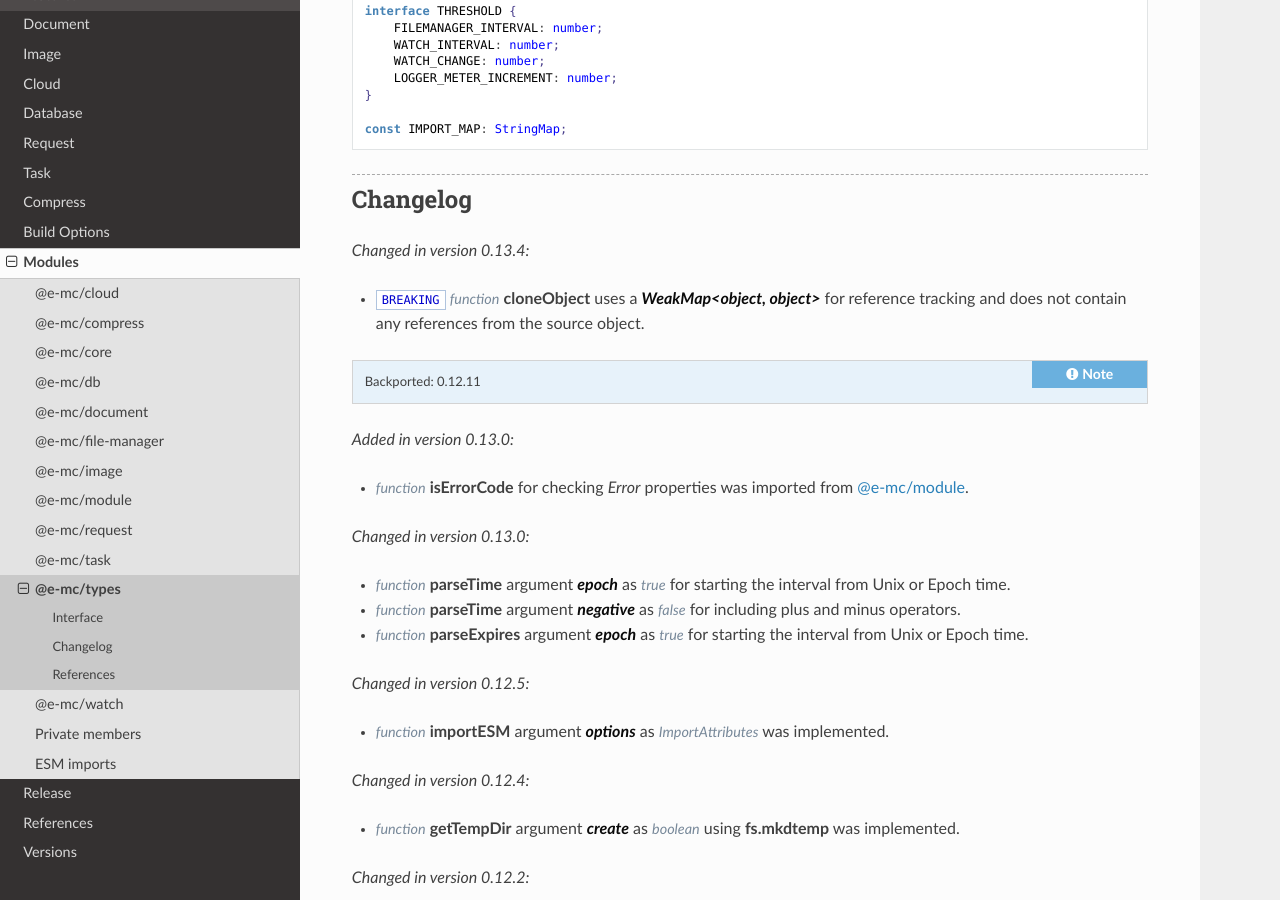
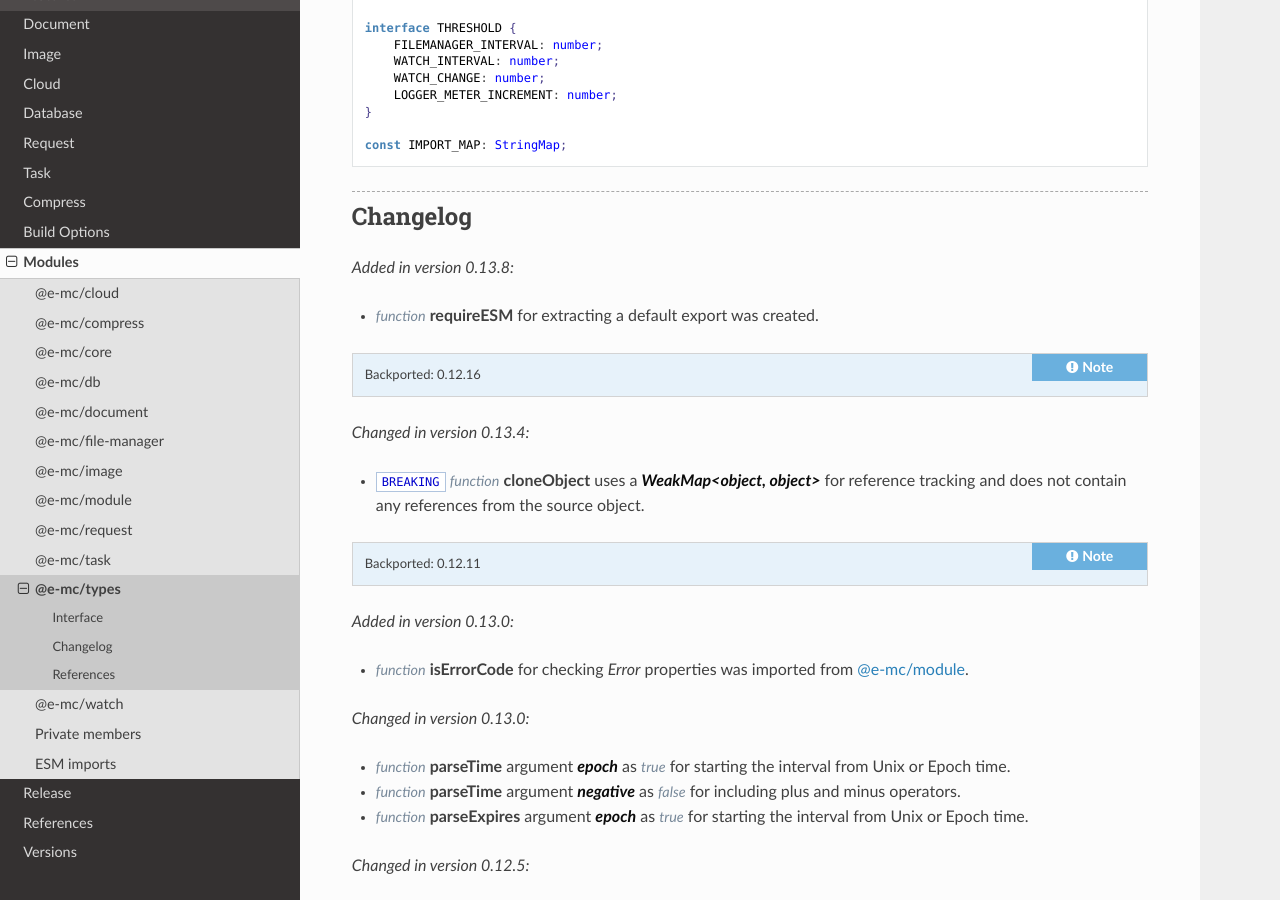
Before and after one commit to anpham6/chrome-docs, a Sphinx documentation site: the page built from source/modules/types.rst, in a window 1280 px wide and 900 px high, scrolled down 3462 px. Built offline with Sphinx 7.4.7 and the Read the Docs theme 3.1.0, drawn with Linux system fonts in a browser that asks for light colours; some of the changed text lies outside the part shown.

```diff
--- a/source/build.rst
+++ b/source/build.rst
@@ -290,8 +290,11 @@ Non-JWT access is supported when using **squared-express** [#]_ and `Express 5 <
 .. code-block::
   :caption: Global [#]_
 
-  squared.auth({ username: "mongo", password: "87094", realm: "firebase" }, true /* Required */);
+  squared.auth(true, { username: "mongo", password: "89064", realm: "hokkaido" });
   squared.saveAs("output.zip");
+
+  squared.auth("chrome", { username: "redis", password: "1022", realm: "tohoku" });
+  squared.saveAs("output.zip", { auth: "chrome" });
 
 .. code-block::
   :caption: Username
--- a/source/modules/compress.rst
+++ b/source/modules/compress.rst
@@ -172,7 +172,6 @@ Example usage
 References
 ==========
 
-- https://www.unpkg.com/@e-mc/types/lib/squared.d.ts
 - https://www.unpkg.com/@e-mc/types/lib/compress.d.ts
 - https://www.unpkg.com/@e-mc/types/lib/settings.d.ts
 
--- a/source/modules/types.rst
+++ b/source/modules/types.rst
@@ -77,6 +77,7 @@ Interface
   function supported(major: number, minor?: number, patch?: number, lts?: boolean): boolean;
   function importESM(name: string | URL, isDefault: boolean, fromPath?: boolean): Promise<unknown>;
   function importESM(name: string | URL, options?: ImportAttributes, fromPath?: boolean): Promise<unknown>;
+  function requireESM(name: string, expect?: string): unknown;
   function purgeMemory(percent?: number): number;
 
   interface LOG_TYPE {
@@ -210,6 +211,12 @@ Interface
 
 Changelog
 =========
+
+.. versionadded:: 0.13.8
+
+  - :alt:`function` **requireESM** for extracting a default export was created.
+
+.. note:: Backported: 0.12.16
 
 .. versionchanged:: 0.13.4
 
```
Also changed, not shown: other parts of source/modules/types.rst (+1 -1 lines), source/modules/module.rst (+4 -3 lines), source/modules/request.rst (+7 -5 lines).
